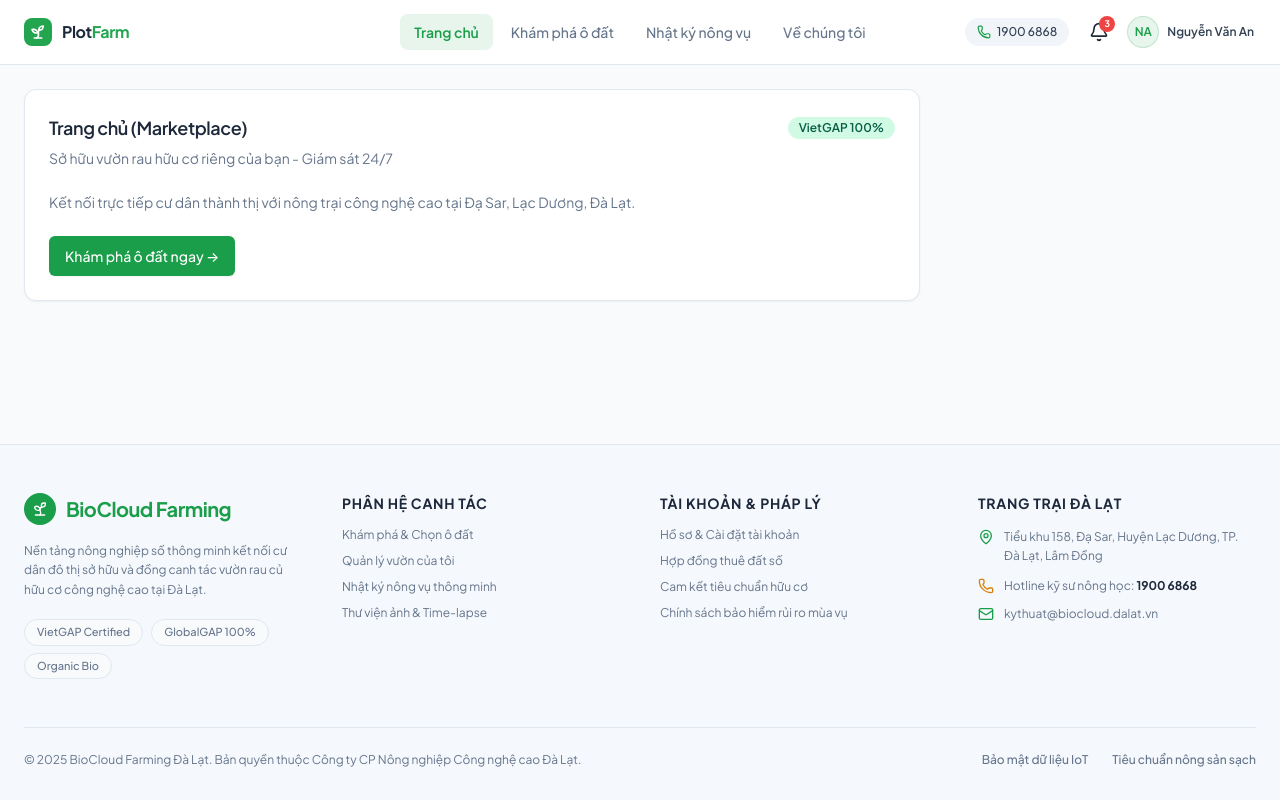
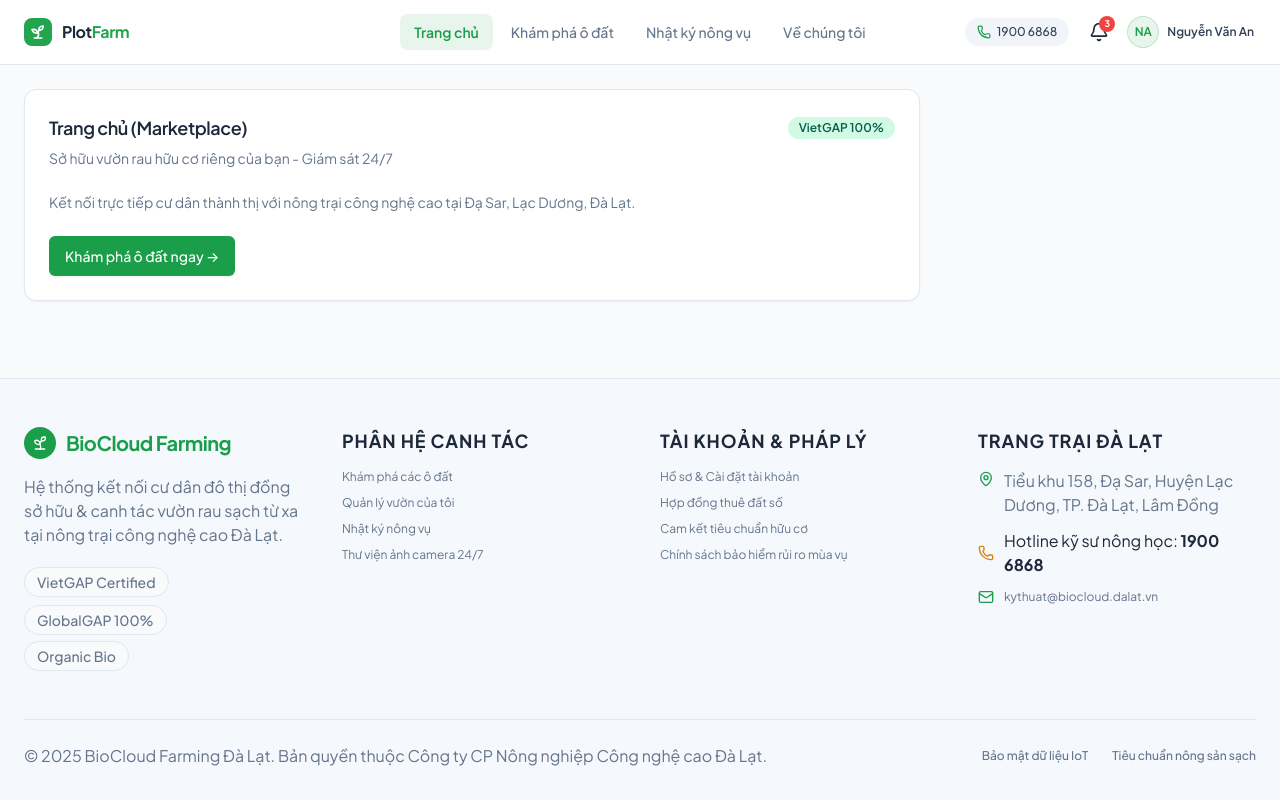
Before and after one commit to amazing-intern-fall-2026/PlotFarm-DEV-Team7, a React (Vite) app in the folder apps/client/: page / in a window 1280 px wide. Built offline with nearby package versions, Linux system fonts and the light colour scheme.

Commit message:
feat(ui): add Typography and Box components to shared/ui and integrate i18n

```diff
--- a/apps/client/src/shared/lib/i18n/locales/en.json
+++ b/apps/client/src/shared/lib/i18n/locales/en.json
@@ -145,9 +145,37 @@
     "collapse": "Collapse sidebar",
     "expand": "Expand sidebar",
     "search_placeholder": "Quick search... (Ctrl+K)",
-    "breadcrumb_home": "System",
+    "breadcrumb_home": "Home",
     "role_badge_admin": "Super Admin",
     "role_badge_farmer": "Technician",
     "role_badge_customer": "Customer"
+  },
+  "footer": {
+    "desc": "Connecting urban residents to co-own and cultivate organic smart gardens remotely at Da Lat high-tech farms.",
+    "col_farming": "Farming System",
+    "col_legal": "Account & Legal",
+    "col_farm_dalat": "Da Lat Farm",
+    "link_explore_plots": "Explore Plots",
+    "link_my_farm": "My Garden",
+    "link_crop_journal": "Crop Journal",
+    "link_gallery": "24/7 Camera Gallery",
+    "link_account_settings": "Profile & Settings",
+    "link_contracts": "Digital Land Contracts",
+    "link_organic_commitment": "Organic Standards Commitment",
+    "link_crop_insurance": "Harvest Risk Insurance",
+    "address_dalat": "Subzone 158, Da Sar, Lac Duong, Da Lat, Lam Dong",
+    "hotline_label": "Agronomist Hotline:",
+    "copyright": "© 2025 BioCloud Farming Da Lat. High-Tech Agriculture JSC. All rights reserved.",
+    "privacy_iot": "IoT Data Privacy",
+    "clean_agri_standards": "Clean Agriculture Standards"
+  },
+  "common": {
+    "loading": "Loading data...",
+    "retry": "Retry",
+    "empty": "No data available",
+    "error": "An error occurred",
+    "save": "Save changes",
+    "cancel": "Cancel",
+    "back": "Go back"
   }
 }
--- a/apps/client/src/shared/lib/i18n/locales/vi.json
+++ b/apps/client/src/shared/lib/i18n/locales/vi.json
@@ -149,5 +149,33 @@
     "role_badge_admin": "Super Admin",
     "role_badge_farmer": "Kỹ thuật viên",
     "role_badge_customer": "Khách hàng"
+  },
+  "footer": {
+    "desc": "Hệ thống kết nối cư dân đô thị đồng sở hữu & canh tác vườn rau sạch từ xa tại nông trại công nghệ cao Đà Lạt.",
+    "col_farming": "Phân Hệ Canh Tác",
+    "col_legal": "Tài Khoản & Pháp Lý",
+    "col_farm_dalat": "Trang Trại Đà Lạt",
+    "link_explore_plots": "Khám phá các ô đất",
+    "link_my_farm": "Quản lý vườn của tôi",
+    "link_crop_journal": "Nhật ký nông vụ",
+    "link_gallery": "Thư viện ảnh camera 24/7",
+    "link_account_settings": "Hồ sơ & Cài đặt tài khoản",
+    "link_contracts": "Hợp đồng thuê đất số",
+    "link_organic_commitment": "Cam kết tiêu chuẩn hữu cơ",
+    "link_crop_insurance": "Chính sách bảo hiểm rủi ro mùa vụ",
+    "address_dalat": "Tiểu khu 158, Đạ Sar, Huyện Lạc Dương, TP. Đà Lạt, Lâm Đồng",
+    "hotline_label": "Hotline kỹ sư nông học:",
+    "copyright": "© 2025 BioCloud Farming Đà Lạt. Bản quyền thuộc Công ty CP Nông nghiệp Công nghệ cao Đà Lạt.",
+    "privacy_iot": "Bảo mật dữ liệu IoT",
+    "clean_agri_standards": "Tiêu chuẩn nông sản sạch"
+  },
+  "common": {
+    "loading": "Đang tải dữ liệu...",
+    "retry": "Thử lại",
+    "empty": "Chưa có dữ liệu",
+    "error": "Đã xảy ra sự cố",
+    "save": "Lưu thay đổi",
+    "cancel": "Hủy bỏ",
+    "back": "Quay lại"
   }
 }
--- /dev/null
+++ b/apps/client/src/shared/ui/Box/Box.tsx
@@ -0,0 +1,39 @@
+import * as React from "react";
+import { cn } from "@/shared/lib/utils";
+
+export type BoxElement =
+  | "div"
+  | "section"
+  | "article"
+  | "main"
+  | "aside"
+  | "header"
+  | "footer"
+  | "nav";
+
+export interface BoxProps extends React.HTMLAttributes<HTMLElement> {
+  /** Thẻ HTML ngữ nghĩa cần render (mặc định là "div") */
+  as?: BoxElement;
+  children?: React.ReactNode;
+}
+
+/**
+ * Box — Khối bố cục (Container / Wrapper) chuẩn hóa duy nhất của PlotFarm.
+ * Thay thế cho việc viết các thẻ `<div>` thô trong các trang và component.
+ * Cho phép linh hoạt chuyển đổi giữa div, section, article, main,...
+ */
+export const Box = React.forwardRef<HTMLElement, BoxProps>(
+  ({ as = "div", className, children, ...props }, ref) => {
+    return React.createElement(
+      as,
+      {
+        ref,
+        className: cn(className),
+        ...props,
+      },
+      children
+    );
+  }
+);
+
+Box.displayName = "Box";
--- /dev/null
+++ b/apps/client/src/shared/ui/Box/index.ts
@@ -0,0 +1,2 @@
+export { Box } from "./Box";
+export type { BoxProps, BoxElement } from "./Box";
--- a/apps/client/src/shared/ui/Footer/Footer.tsx
+++ b/apps/client/src/shared/ui/Footer/Footer.tsx
@@ -2,6 +2,9 @@
 import { Sprout, MapPin, Phone, Mail } from "lucide-react";
 import { cn } from "@/shared/lib/utils";
 import { State } from "../State";
+import { Box } from "../Box";
+import { Typography } from "../Typography";
+import { useT } from "@/shared/lib/i18n";
 
 export interface FooterProps extends React.HTMLAttributes<HTMLElement> {
   brandName?: string;
@@ -19,6 +22,7 @@
  * 5. Cột "Trang Trại Đà Lạt" (Địa chỉ, Hotline kỹ sư nông học, Email kỹ thuật)
  * 6. Bottom bar: Bản quyền © 2025 BioCloud Farming & liên kết Bảo mật dữ liệu IoT, Tiêu chuẩn nông sản sạch
  * 7. Tích hợp Skeleton Loading State có tính tái sử dụng cao thông qua component State
+ * 8. Chuẩn hóa i18n toàn diện qua useT(), loại bỏ hoàn toàn việc fix cứng text
  */
 export function Footer({
   className,
@@ -26,6 +30,8 @@
   isLoading = false,
   ...props
 }: FooterProps) {
+  const { t } = useT();
+
   if (isLoading) {
     return (
       <footer
@@ -35,9 +41,9 @@
           className,
         )}
       >
-        <div className="mx-auto max-w-7xl">
+        <Box className="mx-auto max-w-7xl">
           <State variant="skeleton" skeletonPreset="grid" skeletonCount={4} />
-        </div>
+        </Box>
       </footer>
     );
   }
@@ -50,53 +56,53 @@
       )}
       {...props}
     >
-      <div className="mx-auto max-w-7xl px-4 sm:px-6 pt-12 pb-8">
-        <div className="grid grid-cols-1 gap-10 md:grid-cols-2 lg:grid-cols-4">
+      <Box className="mx-auto max-w-7xl px-4 sm:px-6 pt-12 pb-8">
+        <Box className="grid grid-cols-1 gap-10 md:grid-cols-2 lg:grid-cols-4">
           {/* Cột 1: BioCloud Farming & Tiêu chuẩn */}
-          <div className="space-y-4">
-            <div className="flex items-center gap-2.5">
-              <div className="flex h-8 w-8 items-center justify-center rounded-full bg-primary text-primary-foreground shrink-0 shadow-xs">
+          <Box className="space-y-4">
+            <Box className="flex items-center gap-2.5">
+              <Box className="flex h-8 w-8 items-center justify-center rounded-full bg-primary text-primary-foreground shrink-0 shadow-xs">
                 <Sprout className="h-4 w-4" />
-              </div>
-              <span className="text-xl font-bold tracking-tight text-primary">
+              </Box>
+              <Typography.H4 className="text-xl font-bold tracking-tight text-primary">
                 {brandName}
-              </span>
-            </div>
+              </Typography.H4>
+            </Box>
 
-            <p className="text-xs text-muted-foreground leading-relaxed max-w-xs">
-              Nền tảng nông nghiệp số thông minh kết nối cư dân đô thị sở hữu và đồng canh tác vườn rau củ hữu cơ công nghệ cao tại Đà Lạt.
-            </p>
+            <Typography.P className="text-xs text-muted-foreground leading-relaxed max-w-xs">
+              {t("footer.desc")}
+            </Typography.P>
 
             {/* Badges: Row 1 & Row 2 */}
-            <div className="space-y-1.5 pt-1">
-              <div className="flex flex-wrap items-center gap-2">
-                <span className="rounded-full bg-background border border-border px-3 py-1 text-[11px] font-medium text-muted-foreground shadow-2xs hover:border-primary/40 hover:text-foreground transition-colors">
+            <Box className="space-y-1.5 pt-1">
+              <Box className="flex flex-wrap items-center gap-2">
+                <Typography.Small className="rounded-full bg-background border border-border px-3 py-1 text-[11px] font-medium text-muted-foreground shadow-2xs hover:border-primary/40 hover:text-foreground transition-colors">
                   VietGAP Certified
-                </span>
-                <span className="rounded-full bg-background border border-border px-3 py-1 text-[11px] font-medium text-muted-foreground shadow-2xs hover:border-primary/40 hover:text-foreground transition-colors">
+                </Typography.Small>
+                <Typography.Small className="rounded-full bg-background border border-border px-3 py-1 text-[11px] font-medium text-muted-foreground shadow-2xs hover:border-primary/40 hover:text-foreground transition-colors">
                   GlobalGAP 100%
-                </span>
-              </div>
-              <div>
-                <span className="inline-block rounded-full bg-background border border-border px-3 py-1 text-[11px] font-medium text-muted-foreground shadow-2xs hover:border-primary/40 hover:text-foreground transition-colors">
+                </Typography.Small>
+              </Box>
+              <Box>
+                <Typography.Small className="inline-block rounded-full bg-background border border-border px-3 py-1 text-[11px] font-medium text-muted-foreground shadow-2xs hover:border-primary/40 hover:text-foreground transition-colors">
                   Organic Bio
-                </span>
-              </div>
-            </div>
-          </div>
+                </Typography.Small>
+              </Box>
+            </Box>
+          </Box>
 
           {/* Cột 2: Phân Hệ Canh Tác */}
-          <div className="space-y-3.5">
-            <h4 className="text-sm font-bold uppercase tracking-wider text-foreground">
-              Phân Hệ Canh Tác
-            </h4>
+          <Box className="space-y-3.5">
+            <Typography.H5 className="text-sm font-bold uppercase tracking-wider text-foreground">
+              {t("footer.col_farming")}
+            </Typography.H5>
             <ul className="space-y-2.5 text-xs text-muted-foreground">
               <li>
                 <a
                   href="/plots"
                   className="hover:text-primary transition-colors"
                 >
-                  Khám phá & Chọn ô đất
+                  {t("footer.link_explore_plots")}
                 </a>
               </li>
               <li>
@@ -104,7 +110,7 @@
                   href="/my-farm"
                   className="hover:text-primary transition-colors"
                 >
-                  Quản lý vườn của tôi
+                  {t("footer.link_my_farm")}
                 </a>
               </li>
               <li>
@@ -112,7 +118,7 @@
                   href="/journal"
                   className="hover:text-primary transition-colors"
                 >
-                  Nhật ký nông vụ thông minh
+                  {t("footer.link_crop_journal")}
                 </a>
               </li>
               <li>
@@ -120,24 +126,24 @@
                   href="/journal"
                   className="hover:text-primary transition-colors"
                 >
-                  Thư viện ảnh & Time-lapse
+                  {t("footer.link_gallery")}
                 </a>
               </li>
             </ul>
-          </div>
+          </Box>
 
           {/* Cột 3: Tài Khoản & Pháp Lý */}
-          <div className="space-y-3.5">
-            <h4 className="text-sm font-bold uppercase tracking-wider text-foreground">
-              Tài Khoản & Pháp Lý
-            </h4>
+          <Box className="space-y-3.5">
+            <Typography.H5 className="text-sm font-bold uppercase tracking-wider text-foreground">
+              {t("footer.col_legal")}
+            </Typography.H5>
             <ul className="space-y-2.5 text-xs text-muted-foreground">
               <li>
                 <a
                   href="/my-farm"
                   className="hover:text-primary transition-colors"
                 >
-                  Hồ sơ & Cài đặt tài khoản
+                  {t("footer.link_account_settings")}
                 </a>
               </li>
               <li>
@@ -145,7 +151,7 @@
                   href="/about"
                   className="hover:text-primary transition-colors"
                 >
-                  Hợp đồng thuê đất số
+                  {t("footer.link_contracts")}
                 </a>
               </li>
               <li>
@@ -153,7 +159,7 @@
                   href="/about"
                   className="hover:text-primary transition-colors"
                 >
-                  Cam kết tiêu chuẩn hữu cơ
+                  {t("footer.link_organic_commitment")}
                 </a>
               </li>
               <li>
@@ -161,35 +167,35 @@
                   href="/about"
                   className="hover:text-primary transition-colors"
                 >
-                  Chính sách bảo hiểm rủi ro mùa vụ
+                  {t("footer.link_crop_insurance")}
                 </a>
               </li>
             </ul>
-          </div>
+          </Box>
 
           {/* Cột 4: Trang Trại Đà Lạt */}
-          <div className="space-y-3.5">
-            <h4 className="text-sm font-bold uppercase tracking-wider text-foreground">
-              Trang Trại Đà Lạt
-            </h4>
+          <Box className="space-y-3.5">
+            <Typography.H5 className="text-sm font-bold uppercase tracking-wider text-foreground">
+              {t("footer.col_farm_dalat")}
+            </Typography.H5>
             <ul className="space-y-3 text-xs text-muted-foreground">
               <li className="flex items-start gap-2.5">
                 <MapPin className="h-4 w-4 text-primary shrink-0 mt-0.5" />
-                <span className="leading-relaxed text-muted-foreground">
-                  Tiểu khu 158, Đạ Sar, Huyện Lạc Dương, TP. Đà Lạt, Lâm Đồng
-                </span>
+                <Typography.Text className="leading-relaxed text-muted-foreground">
+                  {t("footer.address_dalat")}
+                </Typography.Text>
               </li>
               <li className="flex items-center gap-2.5">
                 <Phone className="h-4 w-4 text-secondary shrink-0" />
-                <span>
-                  Hotline kỹ sư nông học:{" "}
+                <Typography.Text>
+                  {t("footer.hotline_label")}{" "}
                   <a
                     href="tel:19006868"
                     className="font-bold text-foreground hover:text-secondary transition-colors"
                   >
                     1900 6868
                   </a>
-                </span>
+                </Typography.Text>
               </li>
               <li className="flex items-center gap-2.5">
                 <Mail className="h-4 w-4 text-primary shrink-0" />
@@ -201,30 +207,30 @@
                 </a>
               </li>
             </ul>
-          </div>
-        </div>
+          </Box>
+        </Box>
 
         {/* Thanh bản quyền & pháp lý dưới đáy */}
-        <div className="mt-12 pt-6 border-t border-border flex flex-col sm:flex-row items-center justify-between gap-4 text-xs text-muted-foreground">
-          <p className="text-center sm:text-left">
-            © 2025 BioCloud Farming Đà Lạt. Bản quyền thuộc Công ty CP Nông nghiệp Công nghệ cao Đà Lạt.
-          </p>
-          <div className="flex flex-wrap items-center justify-center gap-6 font-medium">
+        <Box className="mt-12 pt-6 border-t border-border flex flex-col sm:flex-row items-center justify-between gap-4 text-xs text-muted-foreground">
+          <Typography.P className="text-center sm:text-left text-xs text-muted-foreground">
+            {t("footer.copyright")}
+          </Typography.P>
+          <Box className="flex flex-wrap items-center justify-center gap-6 font-medium">
             <a
               href="/about"
               className="hover:text-primary transition-colors"
             >
-              Bảo mật dữ liệu IoT
+              {t("footer.privacy_iot")}
             </a>
             <a
               href="/about"
               className="hover:text-primary transition-colors"
             >
-              Tiêu chuẩn nông sản sạch
+              {t("footer.clean_agri_standards")}
             </a>
-          </div>
-        </div>
-      </div>
+          </Box>
+        </Box>
+      </Box>
     </footer>
   );
 }
--- /dev/null
+++ b/apps/client/src/shared/ui/Typography/Typography.tsx
@@ -0,0 +1,138 @@
+import * as React from "react";
+import { cn } from "@/shared/lib/utils";
+import { useT } from "@/shared/lib/i18n";
+
+export type TypographyVariant =
+  | "h1"
+  | "h2"
+  | "h3"
+  | "h4"
+  | "h5"
+  | "h6"
+  | "p"
+  | "lead"
+  | "large"
+  | "small"
+  | "muted";
+
+export type TypographyElement =
+  | "h1"
+  | "h2"
+  | "h3"
+  | "h4"
+  | "h5"
+  | "h6"
+  | "p"
+  | "span"
+  | "div"
+  | "label"
+  | "small"
+  | "strong";
+
+export interface TypographyProps extends React.HTMLAttributes<HTMLElement> {
+  /** Thẻ HTML ngữ nghĩa cần render (h1-h6, p, span, div,...) */
+  as?: TypographyElement;
+  /** Biến thể kiểu chữ theo Design System */
+  variant?: TypographyVariant;
+  /** Khóa đa ngôn ngữ i18n — Tự động dịch qua useT() giúp tránh hardcode chuỗi */
+  i18nKey?: string;
+  children?: React.ReactNode;
+}
+
+const variantStyles: Record<TypographyVariant, string> = {
+  h1: "text-3xl sm:text-4xl lg:text-5xl font-extrabold tracking-tight text-foreground",
+  h2: "text-2xl sm:text-3xl font-bold tracking-tight text-foreground",
+  h3: "text-xl sm:text-2xl font-bold tracking-tight text-foreground",
+  h4: "text-lg sm:text-xl font-semibold text-foreground",
+  h5: "text-base sm:text-lg font-semibold text-foreground",
+  h6: "text-sm sm:text-base font-semibold text-foreground",
+  p: "text-sm sm:text-base text-foreground leading-relaxed",
+  lead: "text-lg sm:text-xl text-muted-foreground leading-relaxed font-normal",
+  large: "text-base sm:text-lg font-semibold text-foreground",
+  small: "text-xs sm:text-sm text-muted-foreground font-medium",
+  muted: "text-xs text-muted-foreground",
+};
+
+/**
+ * Typography — Hệ thống kiểu chữ chuẩn hóa cho toàn bộ ứng dụng PlotFarm.
+ * Hỗ trợ render linh hoạt từ h1 đến h6, p, lead, small, muted.
+ * Tích hợp trực tiếp i18n thông qua prop `i18nKey` để không hardcode ngôn ngữ.
+ */
+const TypographyRoot = React.forwardRef<HTMLElement, TypographyProps>(
+  (
+    {
+      as,
+      variant,
+      i18nKey,
+      className,
+      children,
+      ...props
+    },
+    ref
+  ) => {
+    const { t } = useT();
+    const resolvedElement = as || (variant as TypographyElement) || "p";
+    const resolvedVariant: TypographyVariant = variant || (
+      ["h1", "h2", "h3", "h4", "h5", "h6", "p"].includes(resolvedElement)
+        ? (resolvedElement as TypographyVariant)
+        : "p"
+    );
+
+    const translatedText = i18nKey ? t(i18nKey) : null;
+    const content = translatedText && translatedText !== i18nKey ? translatedText : (children ?? translatedText);
+
+    return React.createElement(
+      resolvedElement,
+      {
+        ref,
+        className: cn(variantStyles[resolvedVariant], className),
+        ...props,
+      },
+      content
+    );
+  }
+);
+
+TypographyRoot.displayName = "Typography";
+
+// ─── Subcomponents tiện ích ──────────────────────────────────────────────────
+export const Heading = React.forwardRef<
+  HTMLHeadingElement,
+  TypographyProps & { level?: 1 | 2 | 3 | 4 | 5 | 6 }
+>(({ level = 1, as, variant, ...props }, ref) => {
+  const tag = as || (`h${level}` as TypographyElement);
+  const v = variant || (`h${level}` as TypographyVariant);
+  return <TypographyRoot ref={ref} as={tag} variant={v} {...props} />;
+});
+Heading.displayName = "Heading";
+
+export const Text = React.forwardRef<
+  HTMLParagraphElement,
+  TypographyProps
+>(({ as = "p", variant = "p", ...props }, ref) => (
+  <TypographyRoot ref={ref} as={as} variant={variant} {...props} />
+));
+Text.displayName = "Text";
+
+export const Paragraph = React.forwardRef<
+  HTMLParagraphElement,
+  TypographyProps
+>(({ as = "p", variant = "p", ...props }, ref) => (
+  <TypographyRoot ref={ref} as={as} variant={variant} {...props} />
+));
+Paragraph.displayName = "Paragraph";
+
+// ─── Compound Object ────────────────────────────────────────────────────────
+export const Typography = Object.assign(TypographyRoot, {
+  H1: (props: TypographyProps) => <TypographyRoot as="h1" variant="h1" {...props} />,
+  H2: (props: TypographyProps) => <TypographyRoot as="h2" variant="h2" {...props} />,
+  H3: (props: TypographyProps) => <TypographyRoot as="h3" variant="h3" {...props} />,
+  H4: (props: TypographyProps) => <TypographyRoot as="h4" variant="h4" {...props} />,
+  H5: (props: TypographyProps) => <TypographyRoot as="h5" variant="h5" {...props} />,
+  H6: (props: TypographyProps) => <TypographyRoot as="h6" variant="h6" {...props} />,
+  P: (props: TypographyProps) => <TypographyRoot as="p" variant="p" {...props} />,
+  Text: (props: TypographyProps) => <TypographyRoot as="span" variant="p" {...props} />,
+  Lead: (props: TypographyProps) => <TypographyRoot as="p" variant="lead" {...props} />,
+  Small: (props: TypographyProps) => <TypographyRoot as="small" variant="small" {...props} />,
+  Muted: (props: TypographyProps) => <TypographyRoot as="span" variant="muted" {...props} />,
+});
--- /dev/null
+++ b/apps/client/src/shared/ui/Typography/index.ts
@@ -0,0 +1,6 @@
+export { Typography, Heading, Text, Paragraph } from "./Typography";
+export type {
+  TypographyProps,
+  TypographyVariant,
+  TypographyElement,
+} from "./Typography";
--- a/apps/client/src/shared/ui/index.ts
+++ b/apps/client/src/shared/ui/index.ts
@@ -17,3 +17,5 @@
 export * from "./Footer";
 export * from "./Header";
 export * from "./Breadcrumb";
+export * from "./Typography";
+export * from "./Box";
```
Also changed, not shown: 2 other files (tests, documents, lock files or other folders).
